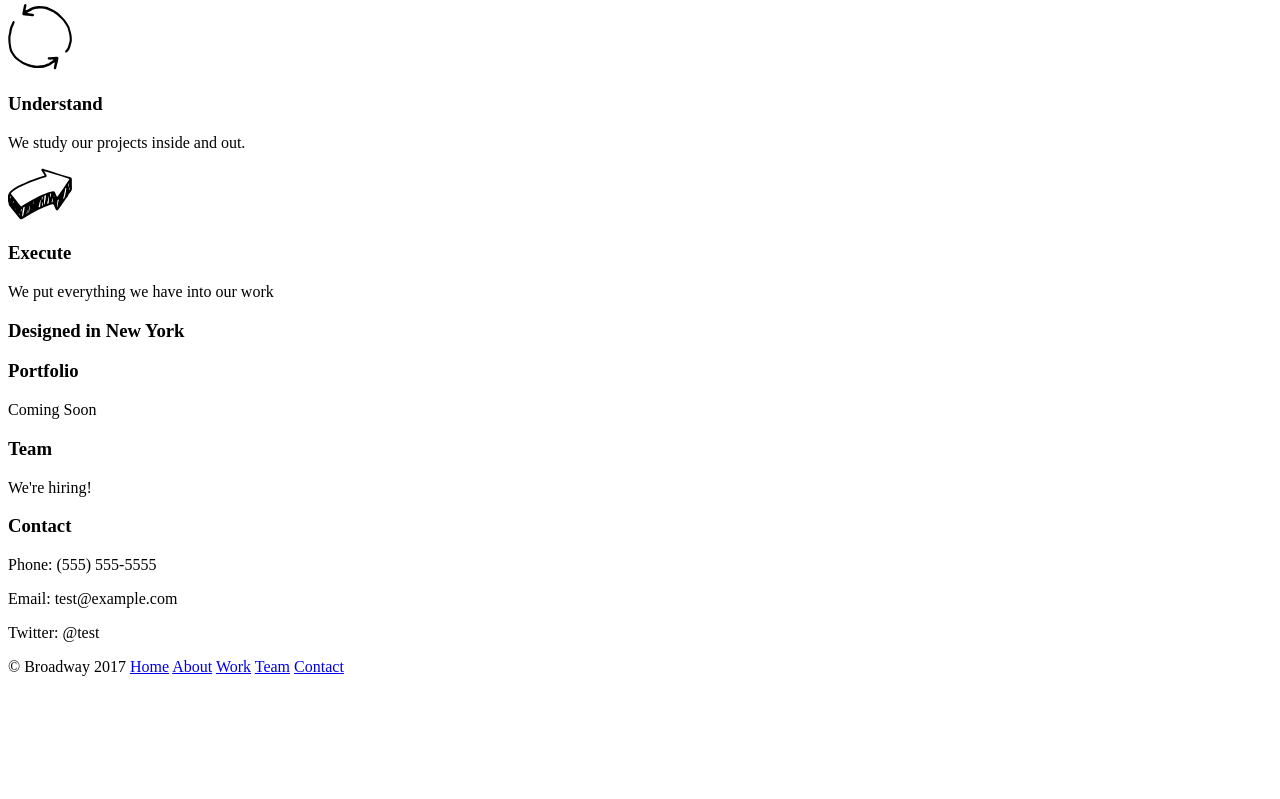
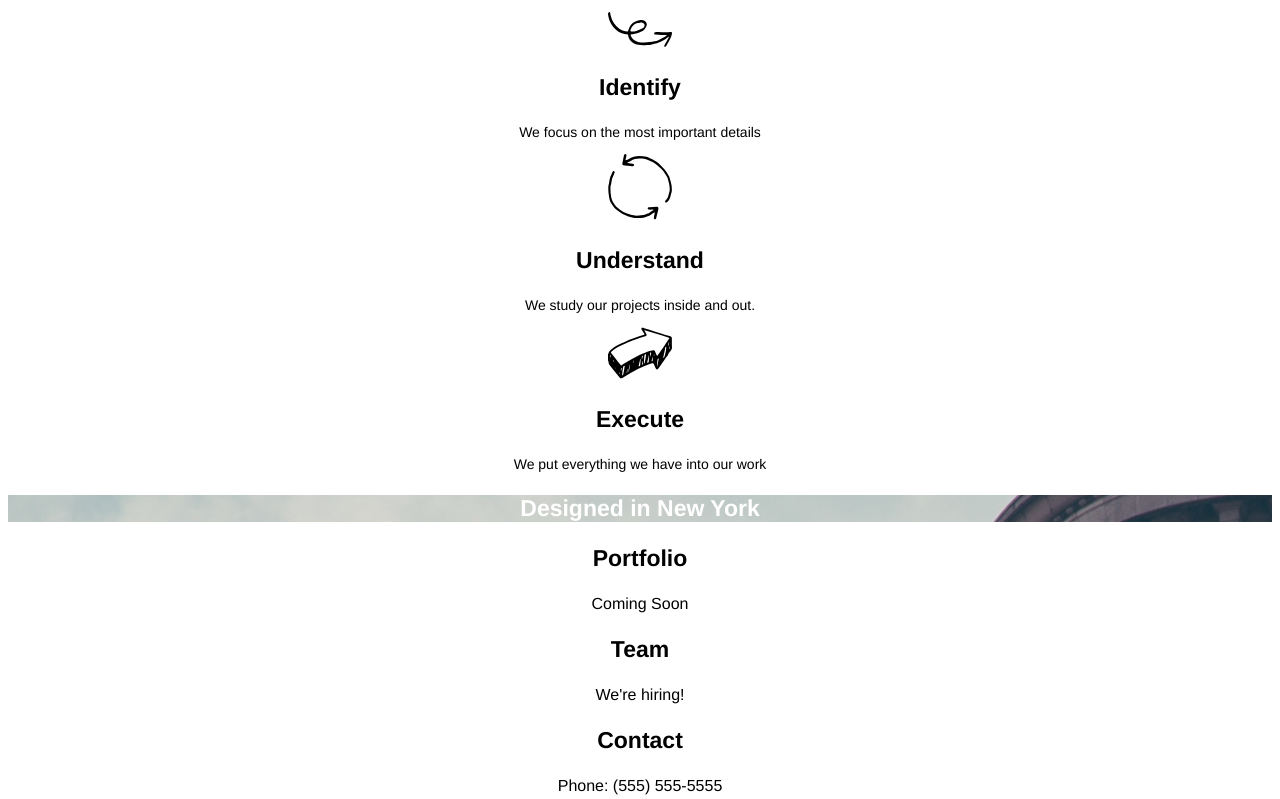
Before and after one commit to Crue207/broadway, a plain HTML site: page index.html in a window 1280 px wide. Shown: the part 429-1228 px from the top of the page. Before the commit the page ends 1113 px from the top, so only its background shows below. Drawn offline with Linux system fonts and the light colour scheme; the site is published under a folder, as on GitHub Pages, so addresses that start at the root find nothing.

Commit message:
Update index.html

```diff
--- a/index.html
+++ b/index.html
@@ -3,7 +3,7 @@
   <head>
     <meta charset="utf-8">
     <title>Broadway Design</title>
-    <link href="/broadway/resources/css/style.css" type="text/css" rel="stylesheet">
+    <link href="broadway/resources/css/style.css" type="text/css" rel="stylesheet">
   </head>
   <body>
     <div class="header">
```
